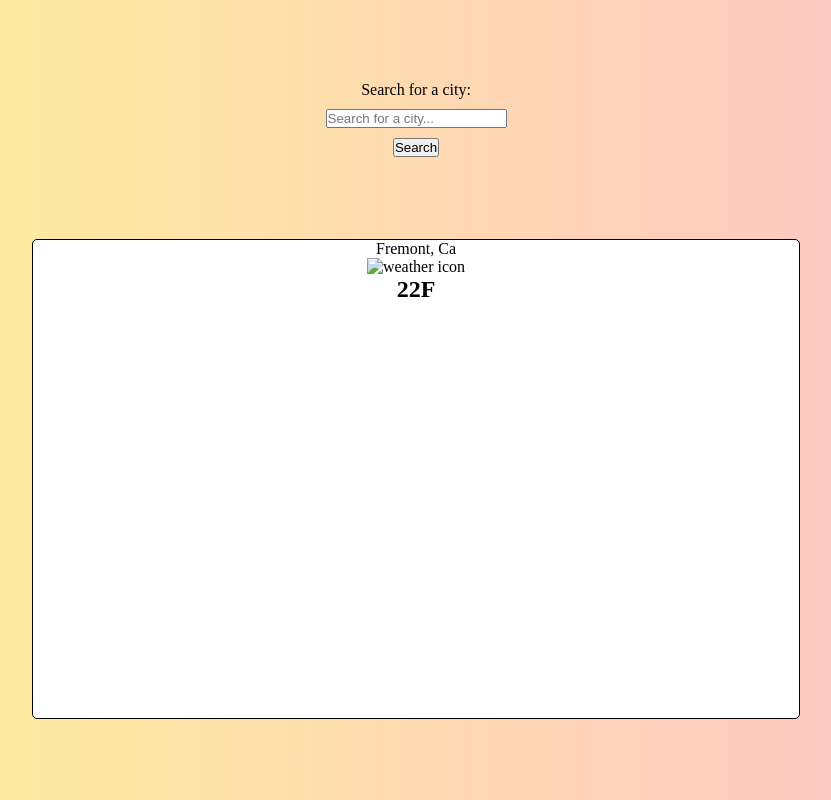
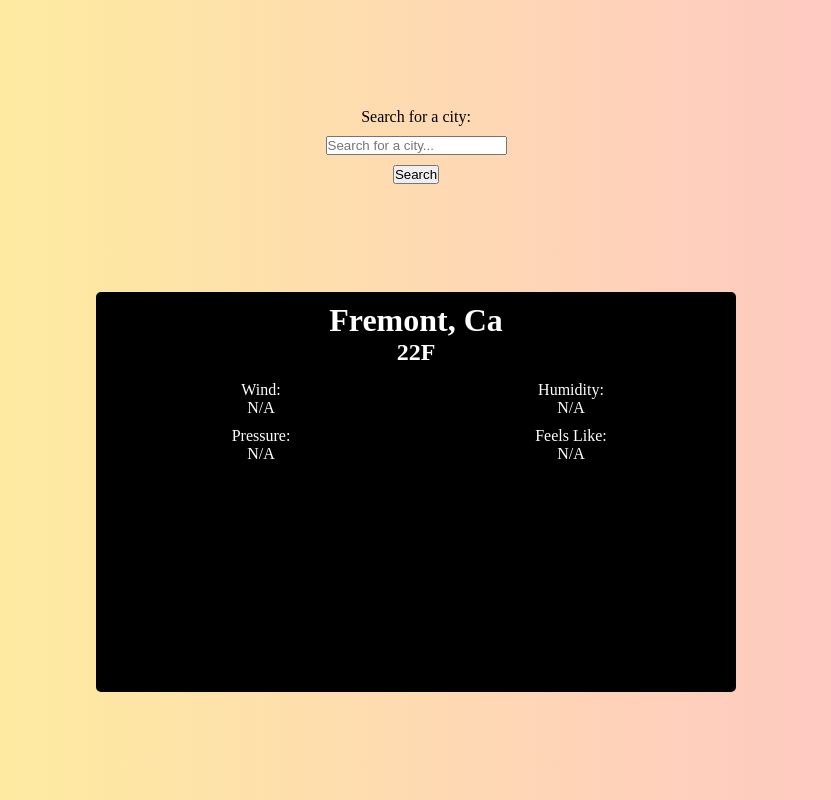
Before and after one commit to PjSingh22/weather-app, a website built with webpack: page dist/index.html in a window 1280 px wide. Shown: the whole page, without its empty margins (224-1055 px from the left). Built offline with nearby package versions, Linux system fonts and the light colour scheme; no server answers.

Commit message:
add other info layout

```diff
--- a/src/index.js
+++ b/src/index.js
@@ -1,23 +1,36 @@
 /* eslint-disable linebreak-style */
 import './styles.css';
+
 const currentWeatherName = document.querySelector('.current-title');
-const currentWeatherIcon = document.querySelector('.current-icon');
+const currentWeatherSetting = document.querySelector('.current-setting');
 const currentWeatherTemp = document.querySelector('.current-temp');
+const windValue = document.querySelector('.wind-value');
+const humidityValue = document.querySelector('.humidity-value');
+const pressureValue = document.querySelector('.pressure-value');
+const feelsLikeValue = document.querySelector('.feels-like-value');
 
 async function getWeatherData(city = 'New York') {
   const API = 'bf1b862b454a53f068a32a77640da62e';
   const respone = await fetch(`http://api.openweathermap.org/data/2.5/weather?q=${city}&APPID=${API}`);
   const data = await respone.json();
+  console.log(data);
   return data;
 }
 
-function renderWeather(data) {
-  const temp = Math.round(data.main.temp * (9 / 5) - 459.67);
-  currentWeatherName.innerHTML = data.name;
-  currentWeatherTemp.innerHTML = `${temp}°F`;
+function convertToFahrenheit(temp) {
+  return Math.round((temp * 9) / 5 - 459.67);
 }
 
-// add eventlistener to window
+function renderWeather(data) {
+  currentWeatherName.innerHTML = data.name;
+  currentWeatherSetting.innerHTML = data.weather[0].description;
+  currentWeatherTemp.innerHTML = `${convertToFahrenheit(data.main.temp)}°F`;
+  windValue.innerHTML = `${Math.round(data.wind.speed)} mph`;
+  humidityValue.innerHTML = `${data.main.humidity}%`;
+  pressureValue.innerHTML = `${Math.round(data.main.pressure)} mb`;
+  feelsLikeValue.innerHTML = `${convertToFahrenheit(data.main.feels_like)}°F`;
+}
+
 window.addEventListener('load', () => {
   getWeatherData('Fremont').then((data) => {
     renderWeather(data);
--- a/src/styles.css
+++ b/src/styles.css
@@ -31,15 +31,39 @@ body {
 }
 
 .weather-container {
-  width: 60vw;
-  height: 60vh;
-  border: 1px solid black;
-  background-color: white;
+  width: 50vw;
+  height: 50vh;
+  padding: 10px;
+  /* border: 1px solid black; */
+  background-color: black;
+  color: white;
   align-items: center;
   border-radius: 5px;
 }
 
-.search-bar-container {
-  width: 100%;
-  background-color: green;
+/* current weather styles */
+.current-title {
+  font-size: 2rem;
+  font-weight: bold;
 }
+
+.current-setting {
+  font-size: 1.5rem;
+  font-weight: bold;
+}
+
+.current-temp-container {
+  margin-bottom: 10px;
+}
+
+/* other info styles */
+
+.other-info-container {
+  display: grid;
+  grid-template-columns: 1fr 1fr;
+  margin: 0 auto;
+}
+
+.other-info-item {
+  padding: 5px;
+}
```
Also changed, not shown: dist/index.html.
